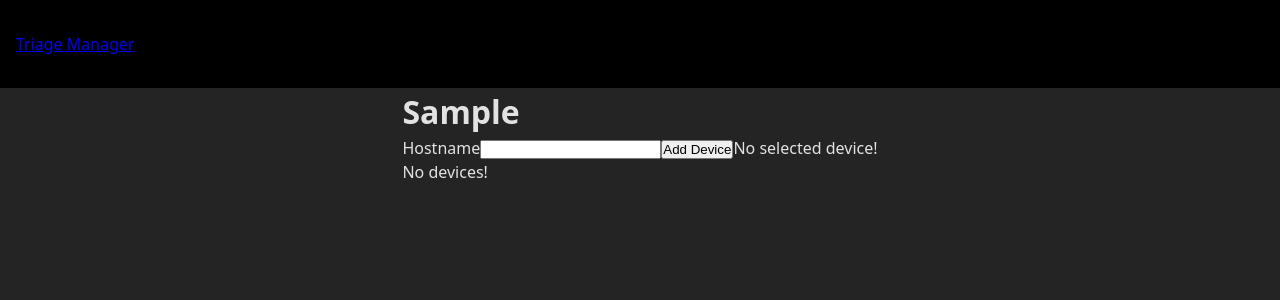
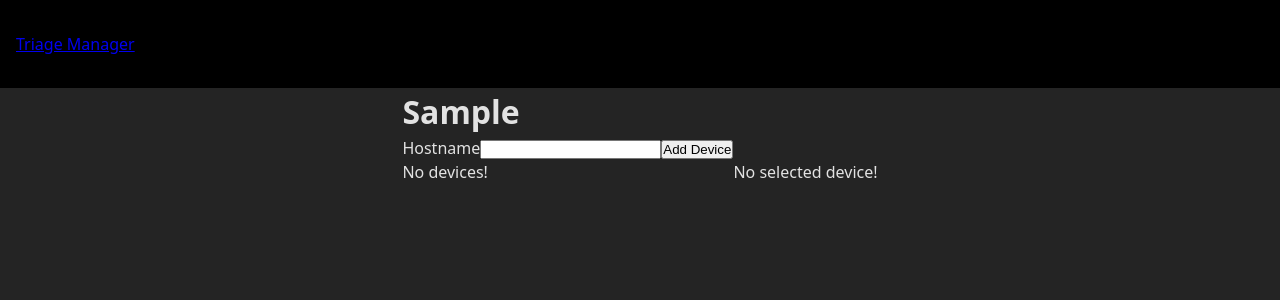
Before and after one commit to venoblin/triage-manager, a React (Vite) app: page /triage/new in a window 1280 px wide. Both pictures are taken after typing "Sample" into the empty fields and a click on the button "Create". Shown: the top 300 px of the page. Built offline with nearby package versions, Linux system fonts and the light colour scheme.

Commit message:
added styling

```diff
--- a/src/components/DeviceEditor/DeviceEditor.css
+++ b/src/components/DeviceEditor/DeviceEditor.css
@@ -6,5 +6,6 @@
 .no-selected-device {
   position: sticky;
   right: 0;
-  top: 0;
+  top: 50%;
+  bottom: 50%;
 }/*# sourceMappingURL=DeviceEditor.css.map */
--- a/src/components/DeviceEditor/DeviceEditor.scss
+++ b/src/components/DeviceEditor/DeviceEditor.scss
@@ -6,5 +6,6 @@
 .no-selected-device {
   position: sticky;
   right: 0;
-  top: 0;
+  top: 50%;
+  bottom: 50%;
 }
```
Also changed, not shown: 1 other file (tests, documents, lock files or other folders).
